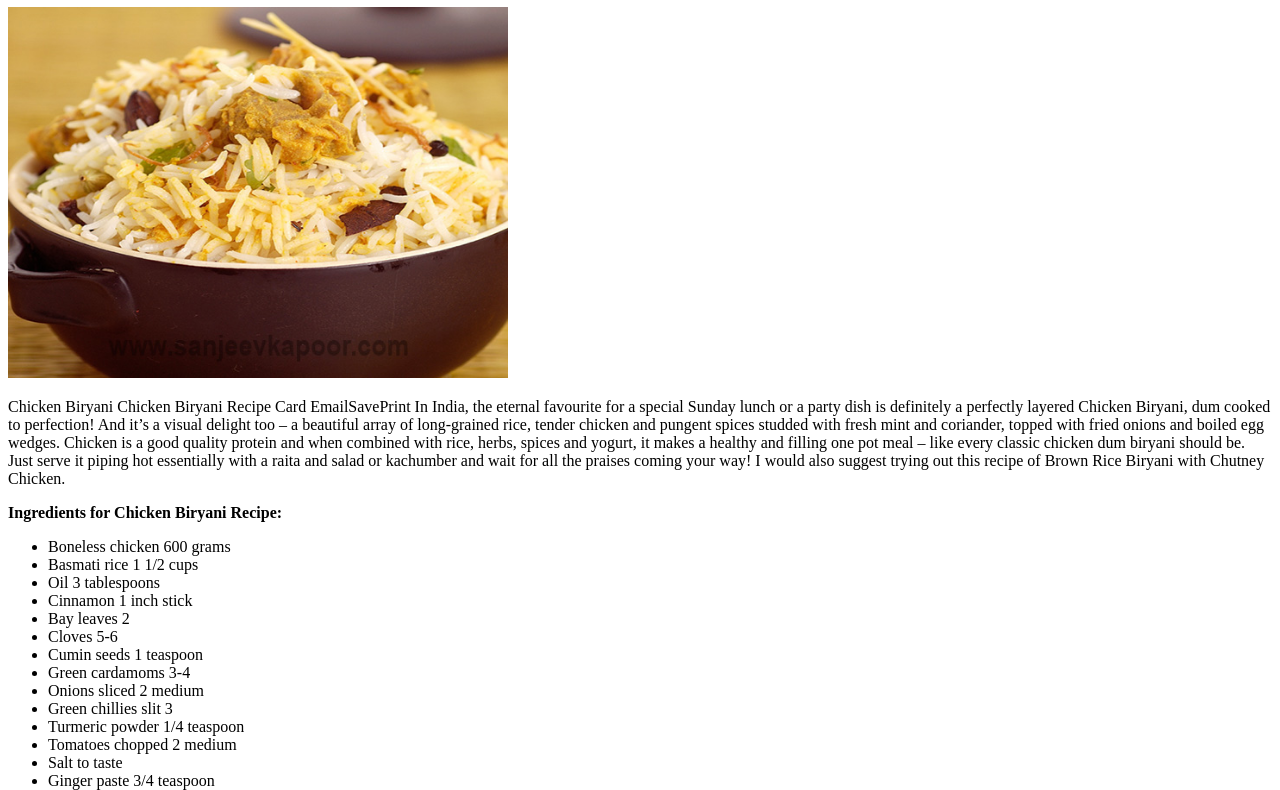
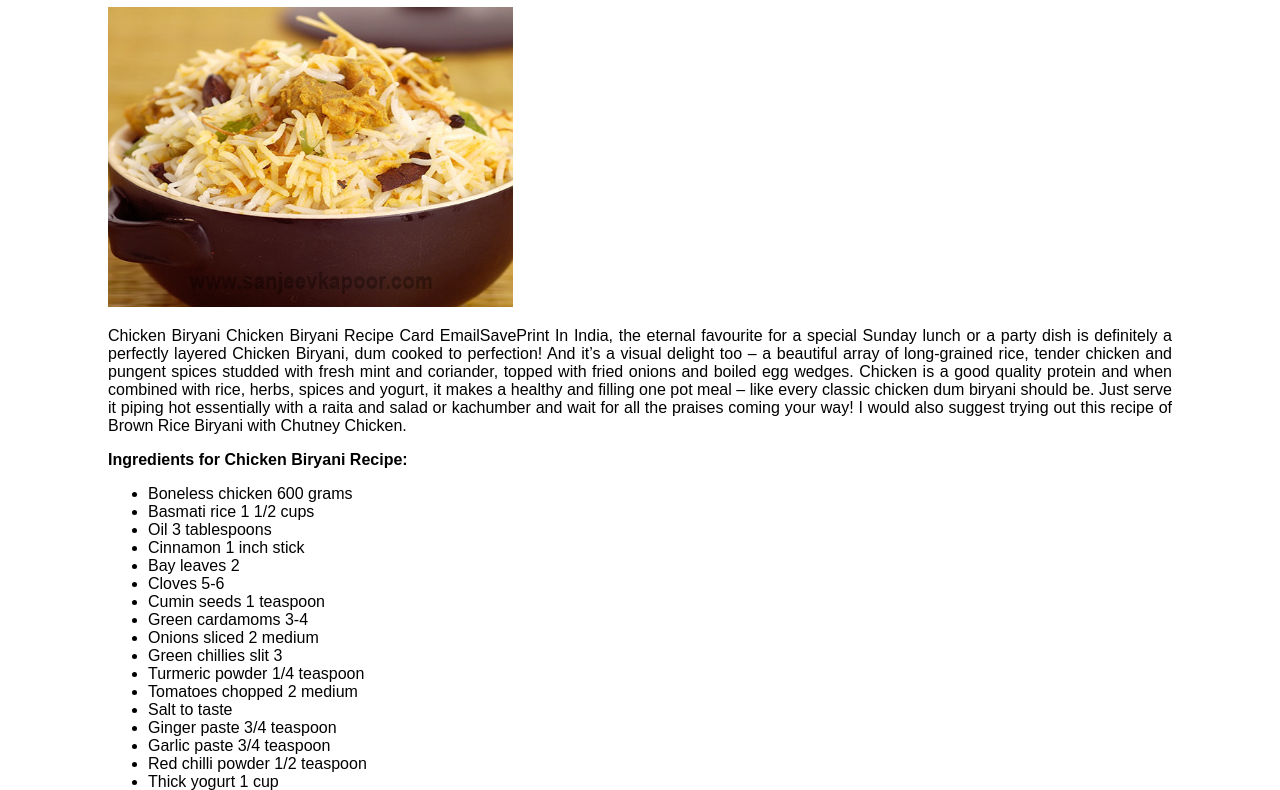
Before and after one commit to Adityakadali/odin-recipies, a plain HTML site: page biryani.html in a window 1280 px wide. Shown: the part 73-863 px from the top of the page. Drawn offline with Linux system fonts and the light colour scheme.

Commit message:
Added CSS

```diff
--- a/biryani.html
+++ b/biryani.html
@@ -6,10 +6,12 @@
 	<title>
 		Biryani
 	</title>
+	<link rel="stylesheet" type="text/css" href="main.css">
 </head>
 <body>
+	<div class="container">
 		<h1>The Biryani</h1>
-	<img src="images/biryani.jpg" alt="Biryani" width="500px">
+		<img src="images/biryani.jpg" alt="Biryani">
 		<p>Chicken Biryani
 			Chicken Biryani Recipe Card
 			EmailSavePrint
@@ -18,7 +20,7 @@
 		<p>
 			<strong>Ingredients for Chicken Biryani Recipe:</strong>
 		</p>
-	<ul>
+		<ul class = "list">
 			<li>Boneless chicken 600 grams</li>
 			<li>Basmati rice 1 1/2 cups</li>
 			<li>Oil 3 tablespoons</li>
@@ -50,5 +52,6 @@
 		<p>Add sliced onions and sauté. Add slit green chillies and chicken cubes and continue to sauté. Add turmeric powder and mix. Add tomatoes and salt and mix. Add ginger-garlic paste, red chilli powder and yogurt. Mix well.</p>
 		<p>Add half the fried brown onions. Add the boiled rice on top. Sprinkle garam masala powder, ginger strips, mint leaves and coriander leaves. Sprinkle milk, rose water and remaining browned onions.</p>
 		<p>Cover and cook on low heat for about ten minutes. Garnish with the egg slices and serve hot.</p>
+	</div>
 </body>
 </html>
--- a/main.css
+++ b/main.css
@@ -0,0 +1,16 @@
+* {
+	text-align: justify;
+	font-family: sans-serif;
+}
+h1 {
+	text-align: center;
+}
+
+img {
+	max-height: 300px;
+	max-width: auto;
+}
+
+.container {
+	padding: 0 100px 0 100px;
+}
```
Also changed, not shown: index.html (+1 -0 lines). Lines whose indentation alone changed are shown as unchanged.
